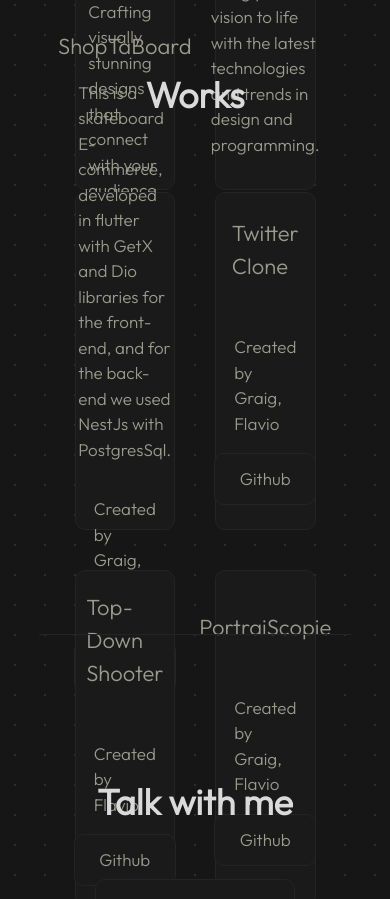
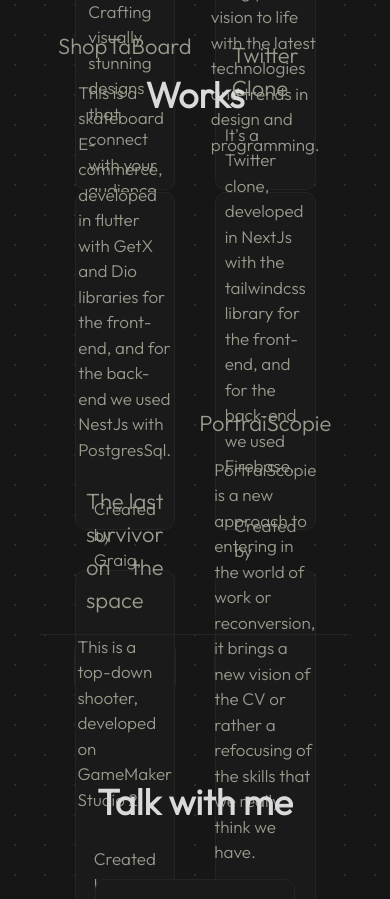
Before and after one commit to DeFreitasFlavio/Flavio_De_Freitas, a React (Vite) app: page / in a window 390 px wide. Shown: the part 1720-2619 px from the top of the page. Built offline with nearby package versions, Linux system fonts and the light colour scheme; no server answers.

Commit message:
Done but not responsive

```diff
--- a/src/components/Projets/Projets.jsx
+++ b/src/components/Projets/Projets.jsx
@@ -14,23 +14,25 @@
     {
       id: "2",
       title: "Twitter Clone",
-      details: "",
+      details:
+        "It's a Twitter clone, developed in NextJs with the tailwindcss library for the front-end, and for the back-end we used Firebase.",
       created: "Graig, Flavio",
-      git: "",
+      git: "https://github.com/Gra1gkolodziejczyk/twitter_nextjs_firebase/tree/main",
     },
     {
       id: "3",
-      title: "Top-Down Shooter",
-      details: "",
+      title: "The last survivor on the space",
+      details: "This is a top-down shooter, developed on GameMaker Studio 2",
       created: "Flavio",
-      git: "",
+      git: "https://github.com/DeFreitasFlavio/The-last-survivor-on-the-space",
     },
     {
       id: "4",
       title: "PortraiScopie",
-      details: "",
+      details:
+        "PortraiScopie is a new approach to entering in the world of work or reconversion, it brings a new vision of the CV or rather a refocusing of the skills that we really think we have.",
       created: "Graig, Flavio",
-      git: "",
+      git: "https://github.com/DeFreitasFlavio/PortraiScopie",
     },
   ];
   return (
```
